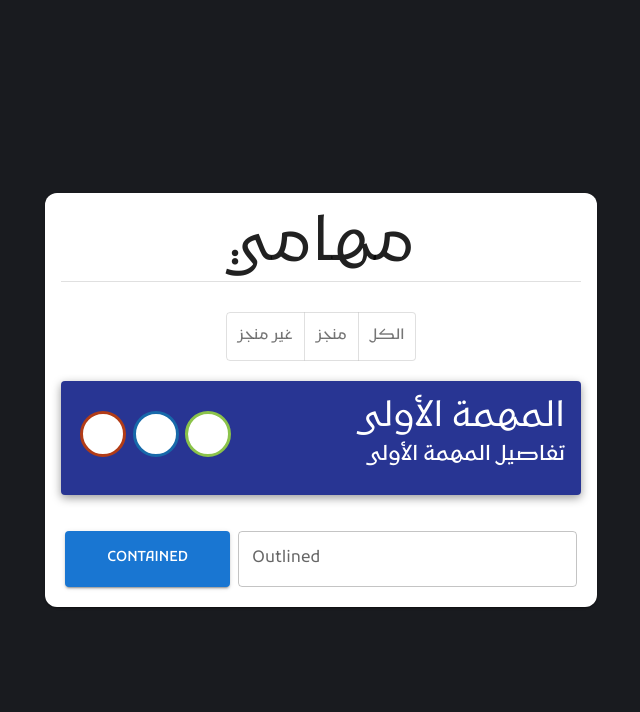
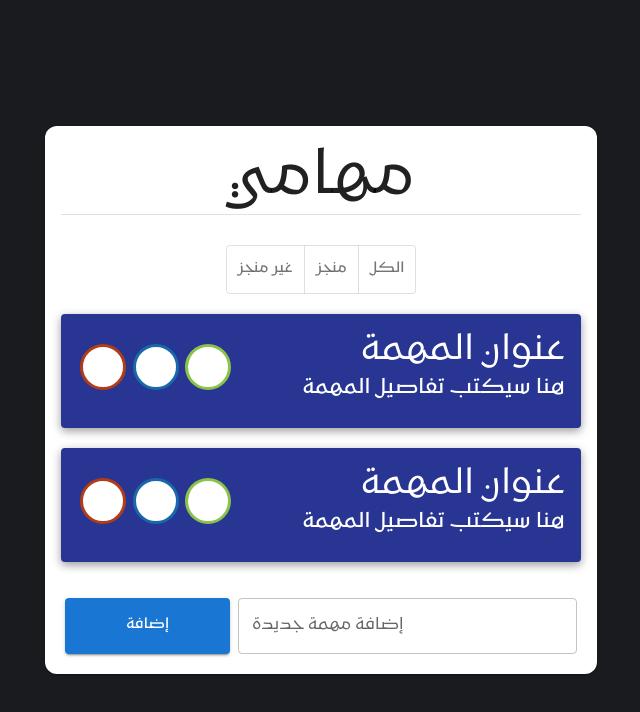
Before and after one commit to khalid-faraj/To-Do-List-React, a React (Create React App) app: page / in a window 1280 px wide. Shown: the top 712 px of the page, without its empty margins (319-959 px from the left). Built offline with nearby package versions, Linux system fonts and the light colour scheme; some icons are missing.

Commit message:
Add new task

```diff
--- a/package.json
+++ b/package.json
@@ -14,6 +14,7 @@
     "react": "^19.1.0",
     "react-dom": "^19.1.0",
     "react-scripts": "5.0.1",
+    "uuid": "^11.1.0",
     "web-vitals": "^2.1.4"
   },
   "scripts": {
--- a/src/Components/ToDo.js
+++ b/src/Components/ToDo.js
@@ -8,7 +8,7 @@ import EditOutlinedIcon from '@mui/icons-material/EditOutlined';
 import IconButton from '@mui/material/IconButton';
 import '../Style/ToDo.css';
 
-export default function ToDo() {
+export default function ToDo({ title, details }) {
   return (
     <>
       <Card
@@ -28,14 +28,14 @@ export default function ToDo() {
                 component="h2"
                 sx={{ textAlign: 'right' }}
               >
-                المهمة الأولى
+                {title}
               </Typography>
               <Typography
                 variant="h6"
                 component="h2"
                 sx={{ textAlign: 'right' }}
               >
-                تفاصيل المهمة الأولى
+                {details}
               </Typography>
             </Grid>
             <Grid
--- a/src/Components/ToDoList.js
+++ b/src/Components/ToDoList.js
@@ -15,8 +15,39 @@ import FormatAlignJustifyIcon from '@mui/icons-material/FormatAlignJustify';
 import ToDo from './ToDo';
 import TextField from '@mui/material/TextField';
 import Grid from '@mui/material/Grid';
+import { v4 as Guid } from 'uuid';
+import { useState } from 'react';
+const stateToDos = [
+  {
+    id: Guid(),
+    title: 'عنوان المهمة',
+    details: 'هنا سيكتب تفاصيل المهمة',
+    isDone: false,
+  },
+  {
+    id: Guid(),
+    title: 'عنوان المهمة',
+    details: 'هنا سيكتب تفاصيل المهمة',
+    isDone: false,
+  },
+];
 
 export default function ToDoList() {
+  const [todos, setTodos] = useState(stateToDos);
+  const [titleInput, setTitleInput] = useState('');
+  const todosJsx = todos.map((td) => {
+    return <ToDo key={td.id} title={td.title} details={td.details} />;
+  });
+  function handelAddClick() {
+    const newTask = {
+      id: Guid(),
+      title: titleInput,
+      details: '',
+      isDone: false,
+    };
+    setTodos([...todos, newTask]);
+    setTitleInput('');
+  }
   return (
     <React.Fragment>
       <Container maxWidth="sm">
@@ -35,15 +66,19 @@ export default function ToDoList() {
               <ToggleButton value="center">منجز</ToggleButton>
               <ToggleButton value="left">الكل</ToggleButton>
             </ToggleButtonGroup>
-            <ToDo />
+            {todosJsx}
           </CardContent>
           <Grid container spacing={1} sx={{ margin: '20px' }}>
             <Grid size={8}>
               <TextField
                 id="outlined-basic"
-                label="Outlined"
+                label="إضافة مهمة جديدة"
                 variant="outlined"
                 style={{ width: '100%' }}
+                value={titleInput}
+                onChange={(event) => {
+                  setTitleInput(event.target.value);
+                }}
               />
             </Grid>
             <Grid size={4}>
@@ -53,8 +88,9 @@ export default function ToDoList() {
                   width: '100%',
                   height: '100%',
                 }}
+                onClick={handelAddClick}
               >
-                Contained
+                إضافة
               </Button>
             </Grid>
           </Grid>
```
Also changed, not shown: 1 other file (tests, documents, lock files or other folders).
